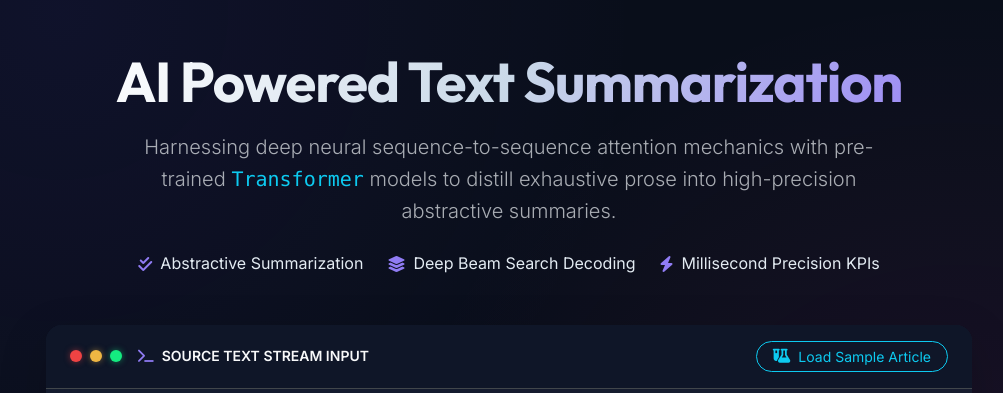
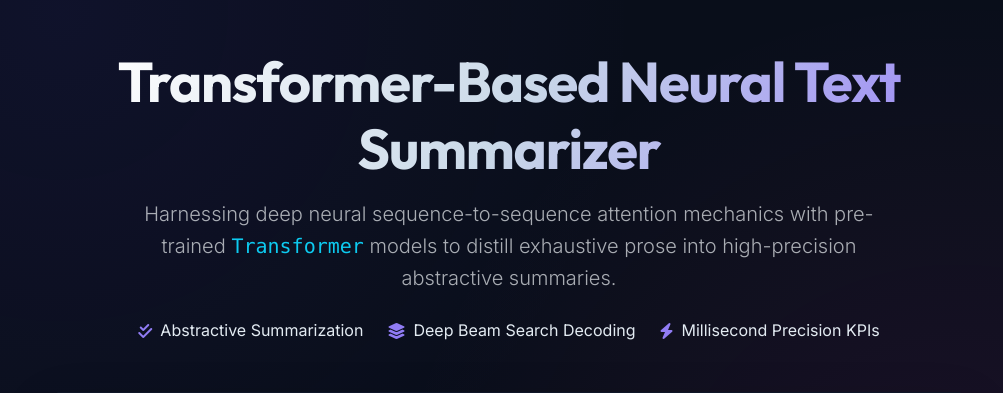
Before and after one commit to emon1432/text-summarizer, a Flask app: page / in a window 1280 px wide. Shown: the part 107-500 px from the top of the page, without its empty margins (131-1134 px from the left). Run offline with Flask 3, Linux system fonts and the light colour scheme; some libraries are stand-ins or nearby versions.

Commit message:
docs: update UI text and improve Flask version detection
Update the page title and heading to reflect the transformer-based model.
Replace deprecated flask.__version__ with importlib.metadata.version for accurate version detection.

```diff
--- a/templates/index.html
+++ b/templates/index.html
@@ -1,6 +1,6 @@
 {% extends "base.html" %}
 
-{% block title %}Inference Dashboard | AI Text Summarizer{% endblock %}
+{% block title %}Inference Dashboard | Transformer-Based Neural Text Summarizer{% endblock %}
 
 {% block content %}
 <!-- Hero Header Section with Modern Typography & Gradients -->
@@ -8,7 +8,7 @@
     <div class="row justify-content-center">
         <div class="col-lg-9">
             <h1 id="page-heading" class="display-4 fw-bold heading-gradient mb-3">
-                AI Powered Text Summarization
+                Transformer-Based Neural Text Summarizer
             </h1>
             <p class="lead text-muted px-lg-5 mb-4">
                 Harnessing deep neural sequence-to-sequence attention mechanics with pre-trained
--- a/verify_project.py
+++ b/verify_project.py
@@ -10,6 +10,7 @@ Usage:
 import sys
 import argparse
 import logging
+from importlib.metadata import version
 
 # Configure Verification Test Logger
 logging.basicConfig(level=logging.INFO, format="%(asctime)s | [%(levelname)s] | %(message)s")
@@ -33,7 +34,7 @@ def verify_environment() -> bool:
         import transformers
         import accelerate
         import sentencepiece
-        logger.info(f"✔ Flask verified (v{flask.__version__})")
+        logger.info(f"✔ Flask verified (v{version("flask")})")
         logger.info(f"✔ PyTorch verified (v{torch.__version__}) | CUDA Available: {torch.cuda.is_available()}")
         logger.info(f"✔ Hugging Face Transformers verified (v{transformers.__version__})")
         logger.info(f"✔ Accelerate & SentencePiece libraries verified successfully")
```
